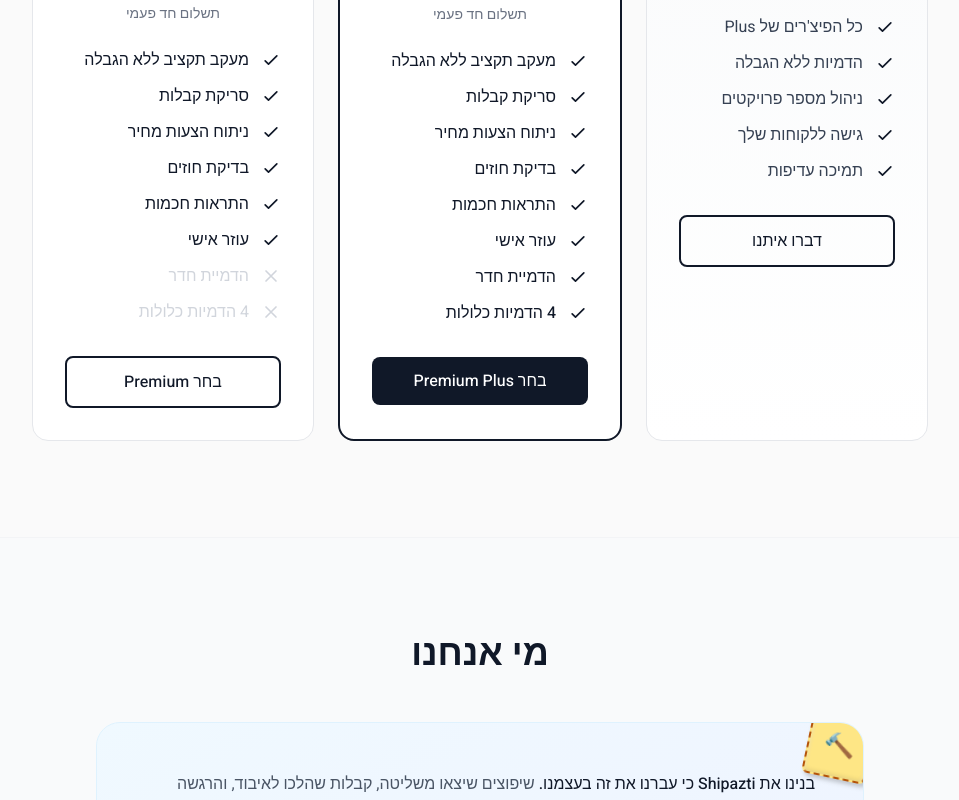
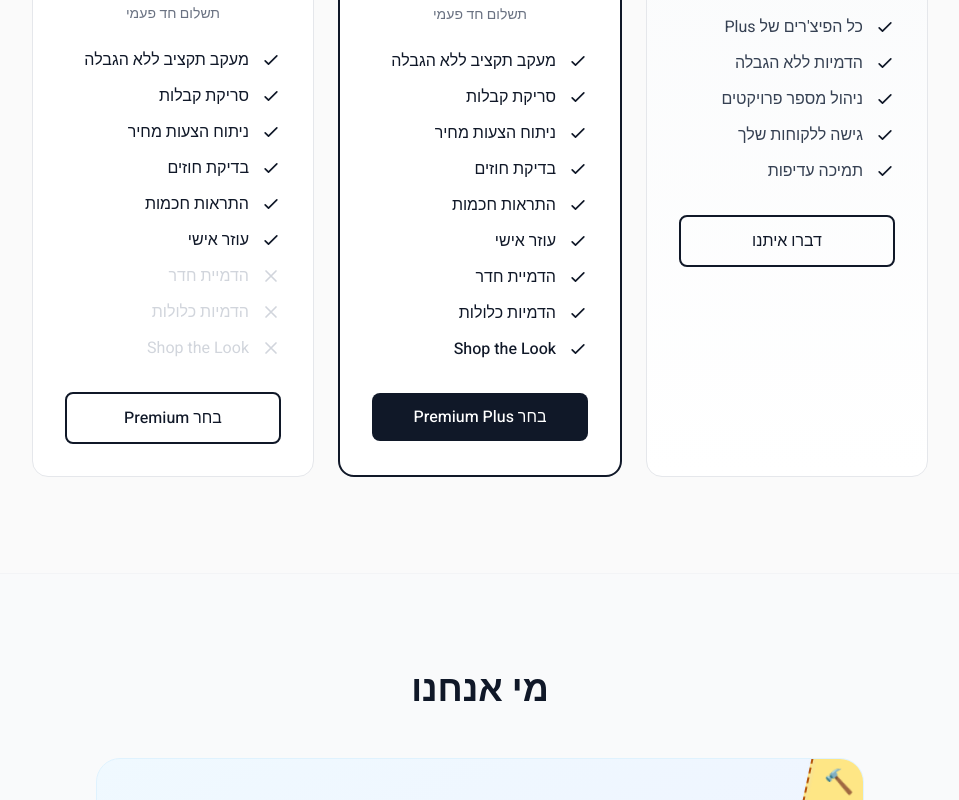
Before and after one commit to guyceza/shiputz-ai, a Next.js app: page / in a window 1280 px wide. Shown: the part 7080-7880 px from the top of the page, without its empty margins (160-1119 px from the left). Built offline with nearby package versions, Linux system fonts and the light colour scheme; no server answers.

Commit message:
Remove number from 'הדמיות כלולות', add Shop the Look link to pricing

```diff
--- a/src/app/api/chat-support/route.ts
+++ b/src/app/api/chat-support/route.ts
@@ -21,7 +21,7 @@ const SYSTEM_PROMPT = `אתה נציג תמיכה ומכירות של ShiputzAI
 
 💰 מחיר:
 - Premium: ₪299.99 תשלום חד פעמי (במקום ₪599 - מבצע 50% הנחה)
-- Premium Plus: ₪315.99 תשלום חד פעמי (כולל 4 הדמיות AI)
+- Premium Plus: ₪315.99 תשלום חד פעמי (כולל הדמיות AI)
 - לכל משך הפרויקט, ללא הגבלת זמן
 - ללא מנוי חודשי
 - ללא כרטיס אשראי לתקופת נסיון
--- a/src/app/checkout/page.tsx
+++ b/src/app/checkout/page.tsx
@@ -243,7 +243,7 @@ function CheckoutContent() {
                     <svg className="w-4 h-4 text-gray-900 flex-shrink-0" fill="none" stroke="currentColor" viewBox="0 0 24 24">
                       <path strokeLinecap="round" strokeLinejoin="round" strokeWidth={2} d="M5 13l4 4L19 7" />
                     </svg>
-                    <span>4 הדמיות כלולות</span>
+                    <span>הדמיות כלולות</span>
                   </div>
                 </>
               )}
@@ -330,7 +330,7 @@ function CheckoutContent() {
             href={isPremiumPlus ? "/checkout" : "/checkout?plan=plus"}
             className="text-sm text-gray-500 hover:text-gray-700 underline"
           >
-            {isPremiumPlus ? "רוצה רק Premium? ₪299.99" : "שדרג ל-Premium Plus עם 4 הדמיות"}
+            {isPremiumPlus ? "רוצה רק Premium? ₪299.99" : "שדרג ל-Premium Plus עם הדמיות"}
           </Link>
         </div>
 
--- a/src/app/visualize/page.tsx
+++ b/src/app/visualize/page.tsx
@@ -1138,7 +1138,7 @@ export default function VisualizePage() {
                   </div>
                   <div className="pr-7">
                     <p className="text-xl font-bold text-gray-900">₪315.99</p>
-                    <p className="text-sm text-gray-500">Premium כולל 4 הדמיות AI</p>
+                    <p className="text-sm text-gray-500">Premium כולל הדמיות AI</p>
                     <p className="text-xs text-gray-400">רוצה עוד? מנוי Vision ב-₪39.99/חודש</p>
                   </div>
                 </button>
@@ -1403,7 +1403,7 @@ export default function VisualizePage() {
                     </div>
                     <div className="pr-7">
                       <p className="text-lg font-bold text-gray-900">₪315.99</p>
-                      <p className="text-xs text-gray-500">Premium כולל 4 הדמיות AI</p>
+                      <p className="text-xs text-gray-500">Premium כולל הדמיות AI</p>
                     </div>
                   </button>
 
--- a/src/components/PricingCard.tsx
+++ b/src/components/PricingCard.tsx
@@ -16,7 +16,8 @@ const features = [
   { name: "התראות חכמות", includedIn: ["premium", "plus"] },
   { name: "עוזר אישי", includedIn: ["premium", "plus"] },
   { name: "הדמיית חדר", includedIn: ["plus"] },
-  { name: "4 הדמיות כלולות", includedIn: ["plus"] },
+  { name: "הדמיות כלולות", includedIn: ["plus"] },
+  { name: "Shop the Look", includedIn: ["plus"], link: "/shop-look" },
 ];
 
 export default function PricingCard({
@@ -70,7 +71,7 @@ export default function PricingCard({
               </span>
             </div>
             <span className="text-sm text-gray-500">
-              {selectedPlan === 'plus' ? 'חד פעמי · כולל 4 הדמיות' : 'תשלום חד פעמי'}
+              {selectedPlan === 'plus' ? 'חד פעמי · כולל הדמיות' : 'תשלום חד פעמי'}
             </span>
           </div>
         </div>
--- a/src/components/PricingComparison.tsx
+++ b/src/components/PricingComparison.tsx
@@ -10,7 +10,8 @@ const allFeatures = [
   { name: "התראות חכמות", premium: true, plus: true },
   { name: "עוזר אישי", premium: true, plus: true },
   { name: "הדמיית חדר", premium: false, plus: true },
-  { name: "4 הדמיות כלולות", premium: false, plus: true },
+  { name: "הדמיות כלולות", premium: false, plus: true },
+  { name: "Shop the Look", premium: false, plus: true, link: "/shop-look" },
 ];
 
 export default function PricingComparison() {
@@ -36,7 +37,7 @@ export default function PricingComparison() {
         </div>
 
         <ul className="space-y-3 mb-8">
-          {allFeatures.map((feature, i) => (
+          {allFeatures.map((feature: any, i) => (
             <li key={i} className={`flex items-center gap-3 ${feature.premium ? 'text-gray-900' : 'text-gray-300'}`}>
               {feature.premium ? (
                 <svg className="w-5 h-5 text-gray-900 flex-shrink-0" fill="none" stroke="currentColor" viewBox="0 0 24 24">
@@ -47,7 +48,11 @@ export default function PricingComparison() {
                   <path strokeLinecap="round" strokeLinejoin="round" strokeWidth={2} d="M6 18L18 6M6 6l12 12" />
                 </svg>
               )}
-              <span>{feature.name}</span>
+              {feature.link ? (
+                <Link href={feature.link} className="hover:underline">{feature.name}</Link>
+              ) : (
+                <span>{feature.name}</span>
+              )}
             </li>
           ))}
         </ul>
@@ -84,12 +89,16 @@ export default function PricingComparison() {
         </div>
 
         <ul className="space-y-3 mb-8">
-          {allFeatures.map((feature, i) => (
+          {allFeatures.map((feature: any, i) => (
             <li key={i} className="flex items-center gap-3 text-gray-900">
               <svg className="w-5 h-5 text-gray-900 flex-shrink-0" fill="none" stroke="currentColor" viewBox="0 0 24 24">
                 <path strokeLinecap="round" strokeLinejoin="round" strokeWidth={2} d="M5 13l4 4L19 7" />
               </svg>
-              <span className={feature.plus && !feature.premium ? 'font-medium' : ''}>{feature.name}</span>
+              {feature.link ? (
+                <Link href={feature.link} className={`hover:underline ${feature.plus && !feature.premium ? 'font-medium' : ''}`}>{feature.name}</Link>
+              ) : (
+                <span className={feature.plus && !feature.premium ? 'font-medium' : ''}>{feature.name}</span>
+              )}
             </li>
           ))}
         </ul>
```
